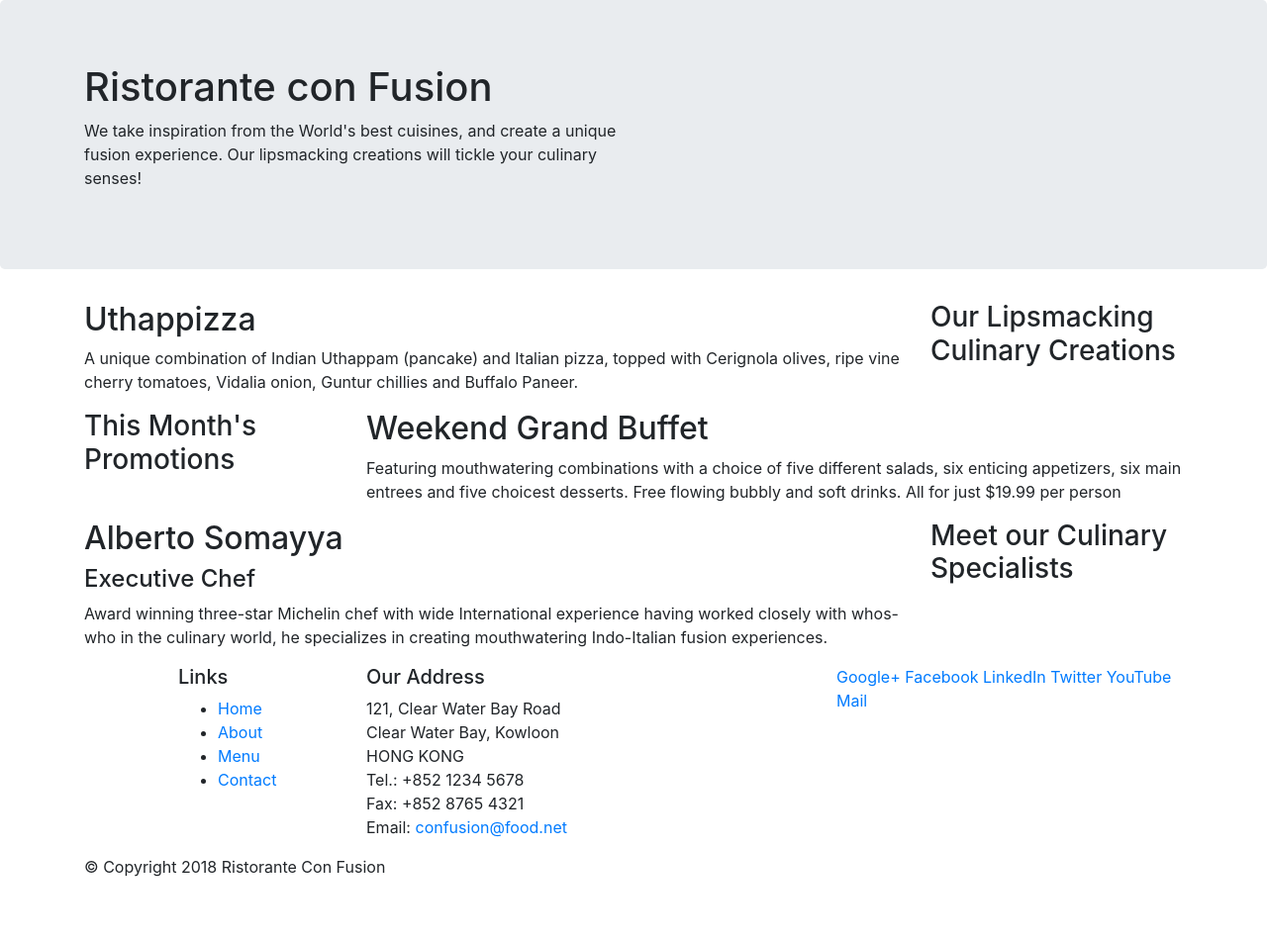
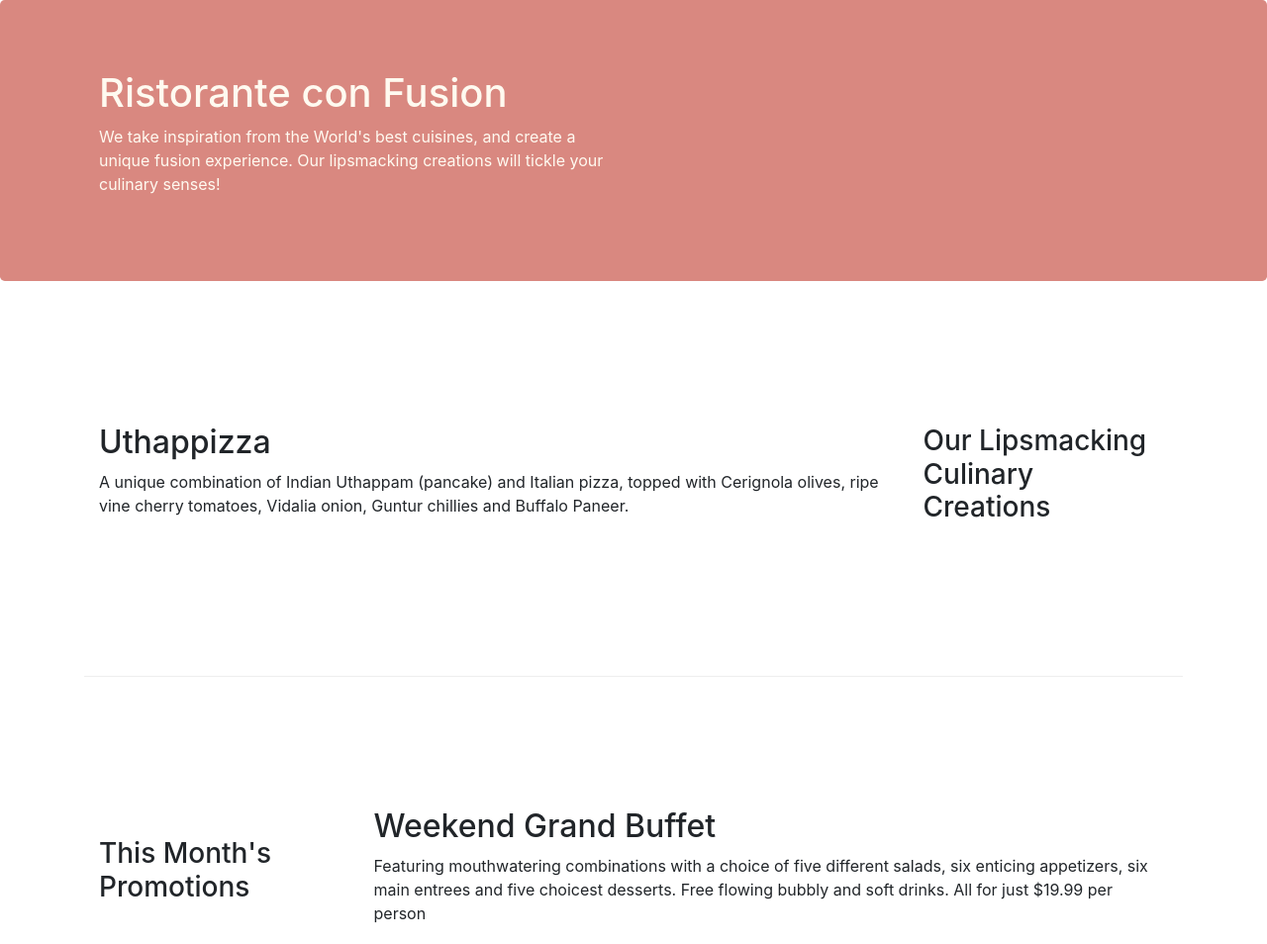
Before and after one commit to bahaayoussof/conFusion, a website: page index.html in a window 1280 px wide. Shown: the top 954 px of the page at 99% size. Before the commit the page ends 904 px from the top, so only its background shows below. Drawn offline with nearby package versions, Linux system fonts and the light colour scheme.

Commit message:
Bootstrap Grid Part 2

```diff
--- /dev/null
+++ b/css/styles.css
@@ -0,0 +1,33 @@
+/* header */
+.row-header {
+    margin: 0px auto;
+    padding: 0px auto;
+}
+
+.jumbotron {
+    padding: 70px 30px 70px 30px;
+    margin: 0px auto;
+    background: #D98880;
+    color: floralwhite;
+}
+
+/* content */
+.row-content {
+    margin: 0px auto;
+    padding: 50px 0px 50px 0px;
+    border-bottom: 1px ridge;
+    min-height: 400px;
+}
+
+/* footer */
+.footer {
+    background-color: #E6B0AA;
+    margin: 0px auto;
+    padding: 20px 0px 20px 0px;
+}
+
+.address {
+    font-size: 80%;
+    margin: 0px;
+    color: #0f0f0f;
+}
--- a/index.html
+++ b/index.html
@@ -9,14 +9,15 @@
 
     <!-- Bootstrap CSS -->
     <link rel="stylesheet" href="node_modules/bootstrap/dist/css/bootstrap.min.css">
+    <link rel="stylesheet" href="css/styles.css">
     <title>Ristorante Con Fusion</title>
 </head>
 
 <body>
-
+    <!-- header -->
     <header class="jumbotron">
         <div class="container">
-            <div class="row">
+            <div class="row row-header">
                 <div class="col-12 col-sm-6">
                     <h1>Ristorante con Fusion</h1>
                     <p>We take inspiration from the World's best cuisines, and create a unique fusion experience. Our lipsmacking creations will tickle your culinary senses!</p>
@@ -27,8 +28,9 @@
         </div>
     </header>
 
+    <!-- page content -->
     <div class="container">
-        <div class="row">
+        <div class="row row-content align-items-center">
             <div class="col-12 col-sm-4 order-sm-last col-md-3">
                 <h3>Our Lipsmacking Culinary Creations</h3>
             </div>
@@ -39,7 +41,7 @@
         </div>
 
 
-        <div class="row">
+        <div class="row row-content align-items-center">
             <div class="col-12 col-sm-4 col-md-3">
                 <h3>This Month's Promotions</h3>
             </div>
@@ -49,7 +51,7 @@
             </div>
         </div>
 
-        <div class="row">
+        <div class="row row-content align-items-center">
             <div class="col-12 col-sm-4 col-md-3">
                 <h3>Meet our Culinary Specialists</h3>
             </div>
@@ -61,12 +63,13 @@
         </div>
     </div>
 
-    <footer>
+    <!-- footer -->
+    <footer class="footer">
         <div class="container">
             <div class="row">
                 <div class="col-4 offset-1 col-sm-2">
                     <h5>Links</h5>
-                    <ul>
+                    <ul class="list-unstyled">
                         <li><a href="#">Home</a></li>
                         <li><a href="#">About</a></li>
                         <li><a href="#">Menu</a></li>
@@ -84,8 +87,8 @@
 		              Email: <a href="mailto:confusion@food.net">confusion@food.net</a>
 		           </address>
                 </div>
-                <div class="col-12 col-sm-4">
-                    <div>
+                <div class="col-12 col-sm-4 align-self-center">
+                    <div class="text-center">
                         <a href="http://google.com/+">Google+</a>
                         <a href="http://www.facebook.com/profile.php?id=">Facebook</a>
                         <a href="http://www.linkedin.com/in/">LinkedIn</a>
@@ -95,8 +98,8 @@
                     </div>
                 </div>
            </div>
-           <div col-auto>
-                <div>
+           <div class="row justify-content-center">
+                <div class="col-auto">
                     <p>© Copyright 2018 Ristorante Con Fusion</p>
                 </div>
            </div>
```
